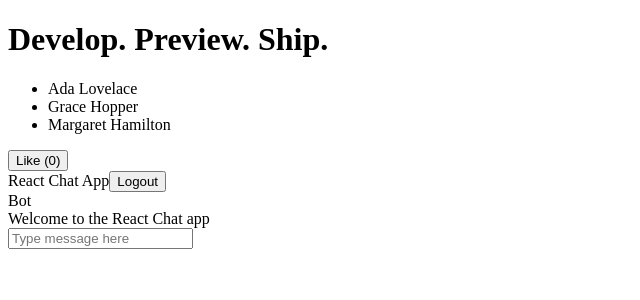
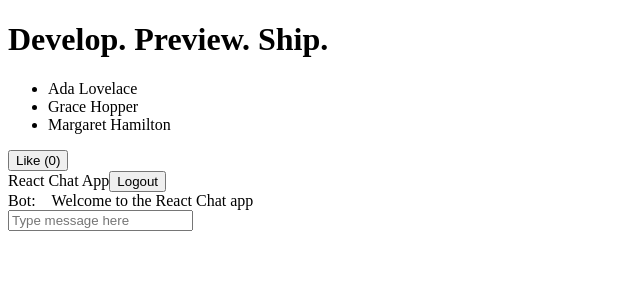
Before and after one commit to vincebanzon/splash-fe, a Next.js app: page / in a window 1280 px wide. Shown: the top 300 px of the page, without its empty margins (0-640 px from the left). Built offline with nearby package versions, Linux system fonts and the light colour scheme; no server answers.

Commit message:
Add style and author

```diff
--- a/app/chat.js
+++ b/app/chat.js
@@ -70,10 +70,10 @@ export function Chat({ currentUser, onLogout }) {
               currentUser === message.author ? "outgoing" : ""
             }`}
           >
-            <div className="chat-message-wrapper">
-              <span className="chat-message-author">{message.author}</span>
+            <div className="chat-message-wrapper" style={{display: "flex"}}>
+              <span className="chat-message-author" style={{marginRight: "1rem"}}>{message.author}:</span>
               <div className="chat-message-bubble">
-                <span className="chat-message-body">{message.body}</span>
+                <span className="chat-message-body"> {message.body}</span>
               </div>
             </div>
           </div>
--- a/app/page.jsx
+++ b/app/page.jsx
@@ -17,7 +17,7 @@ return (
             ))}
         </ul>
         <LikeBUtton />
-        <Chat />
+        <Chat currentUser="User"/>
     </div>
 )
 }
```
